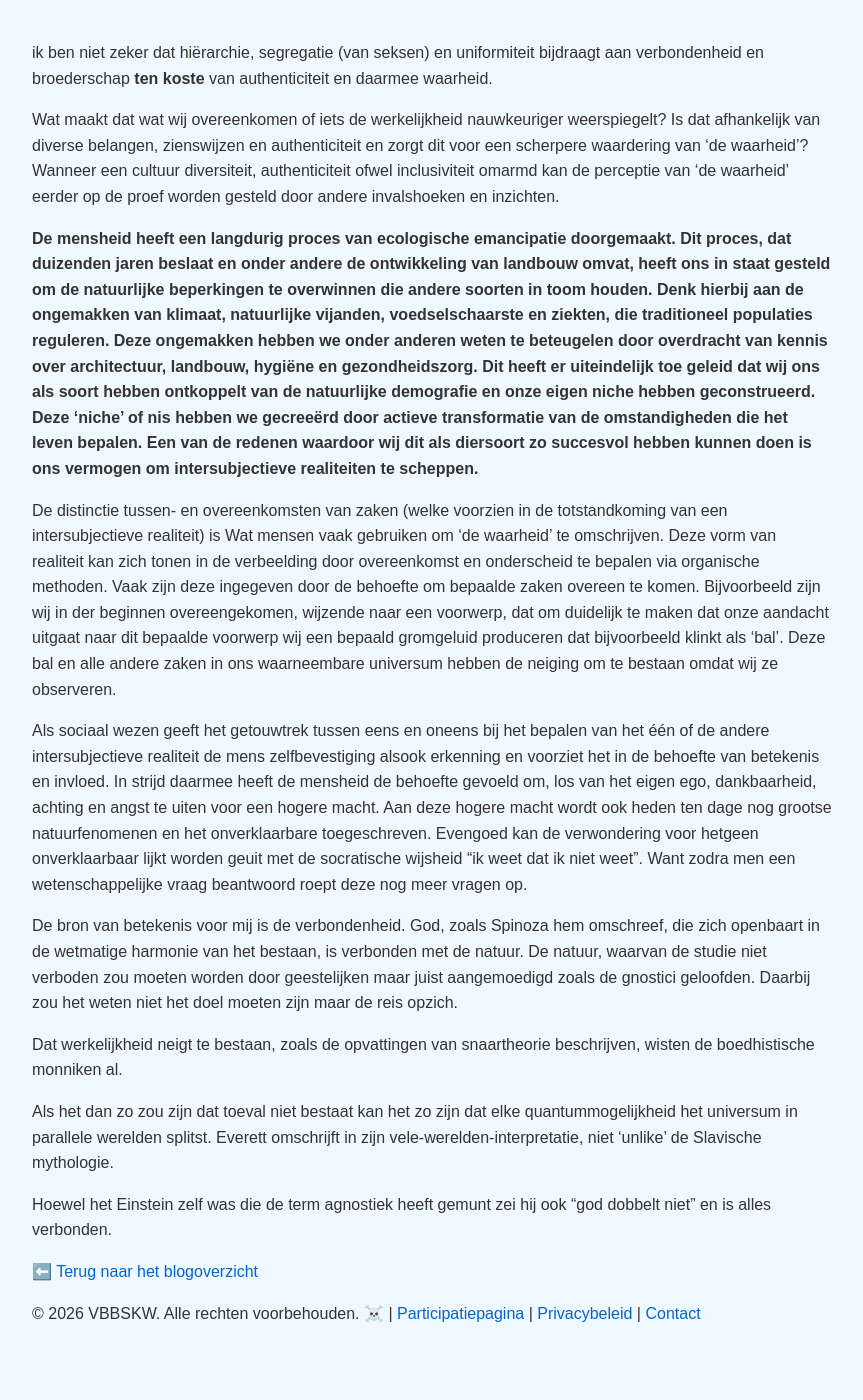
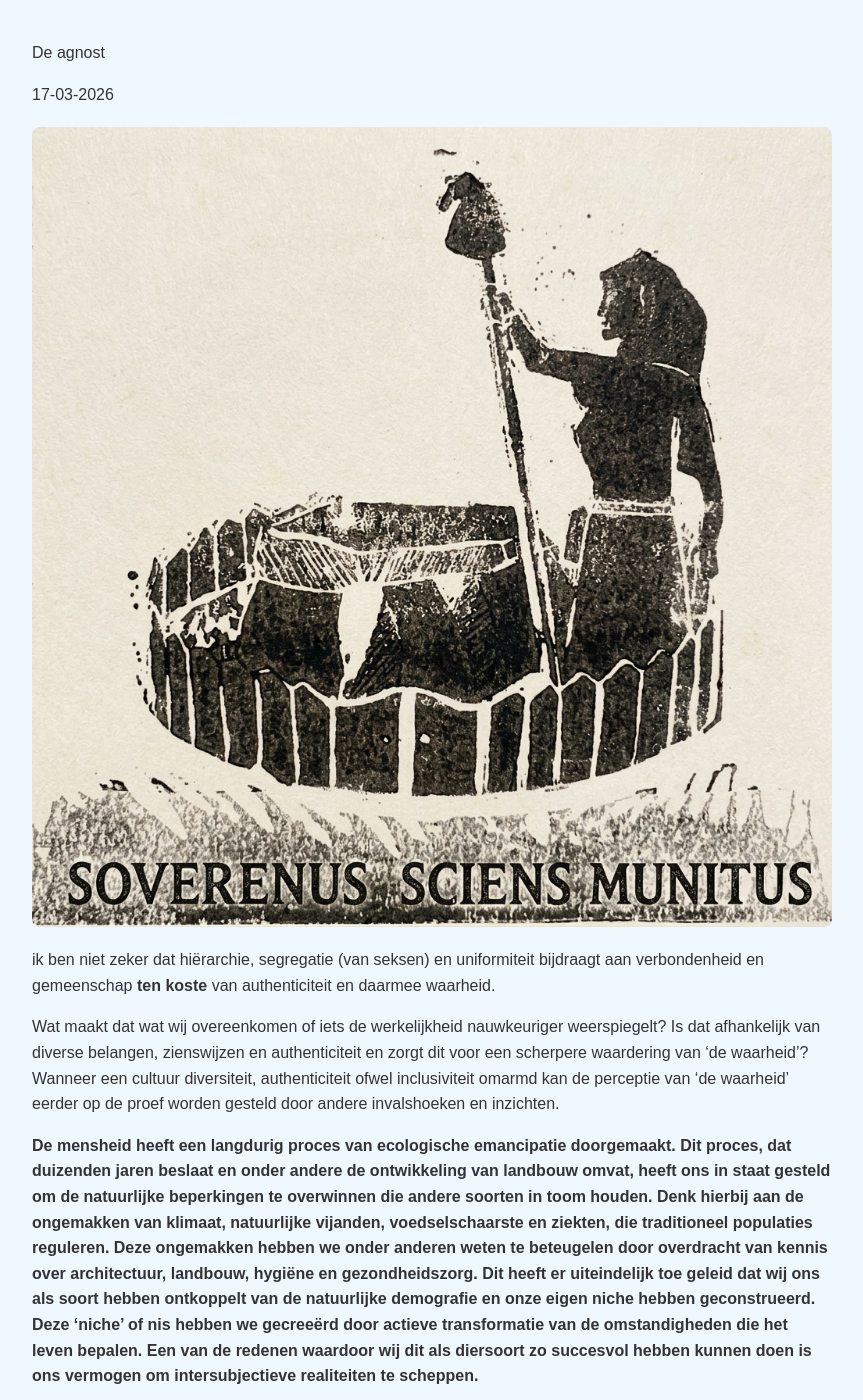
Before and after one commit to Klikblitser/VBBSKW, a Jekyll site: the page built from _posts2/2026-03-17-De agnost.md, in a window 1280 px wide and 1400 px high. Shown: the whole window, without its empty margins (208-1071 px from the left). Built offline with Jekyll 4.4.1, drawn with Linux system fonts in a browser that asks for light colours.

Commit message:
Fix front matter in blogpost

```diff
--- a/_posts2/2026-03-17-De agnost.md
+++ b/_posts2/2026-03-17-De agnost.md
@@ -5,7 +5,13 @@ date: 2026-03-17
 thumbnail: /assets/images/ssm.jpg
 ---
 
-ik ben niet zeker dat hiërarchie, segregatie (van seksen) en uniformiteit bijdraagt aan verbondenheid en broederschap **ten koste** van authenticiteit en daarmee waarheid.
+{{ page.title }}
+
+{{ page.date | date: "%d-%m-%Y" }}
+
+![Alt-tekst](https://github.com/Klikblitser/VBBSKW/blob/main/assets/images/ssm.jpg?raw=true)
+
+ik ben niet zeker dat hiërarchie, segregatie (van seksen) en uniformiteit bijdraagt aan verbondenheid en gemeenschap **ten koste** van authenticiteit en daarmee waarheid.
 
 Wat maakt dat wat wij overeenkomen of iets de werkelijkheid nauwkeuriger weerspiegelt? Is dat afhankelijk van diverse belangen, zienswijzen en authenticiteit en zorgt dit voor een scherpere waardering van 'de waarheid'? Wanneer een cultuur diversiteit, authenticiteit ofwel inclusiviteit omarmd kan de perceptie van 'de waarheid' eerder op de proef worden gesteld door andere invalshoeken en inzichten.
 
```
